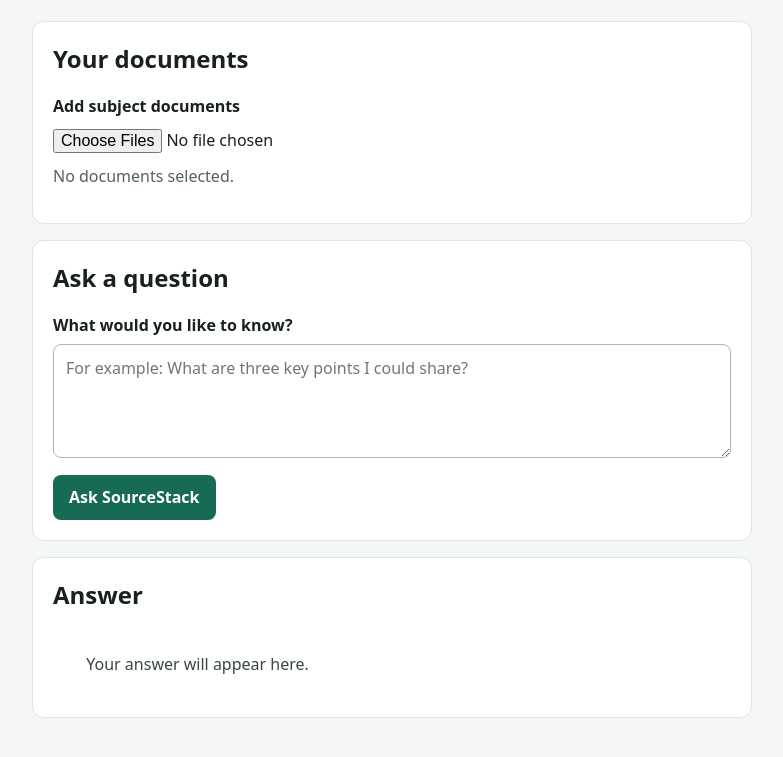
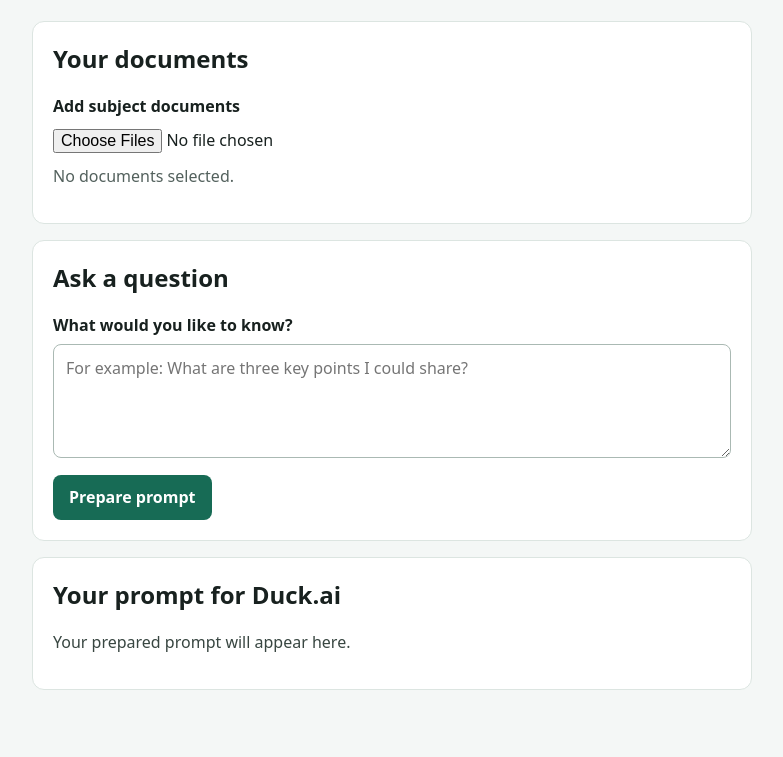
Before and after one commit to thebookkpr/site-pages, a website: page sourcestack/index.html in a window 1280 px wide. Shown: the part 121-878 px from the top of the page, without its empty margins (248-1031 px from the left). Drawn offline with Linux system fonts and the light colour scheme.

Commit message:
Update index.html

```diff
--- a/sourcestack/index.html
+++ b/sourcestack/index.html
@@ -32,15 +32,16 @@
           placeholder="For example: What are three key points I could share?"
           required
         ></textarea>
-        <button type="submit">Ask SourceStack</button>
+        <button type="submit">Prepare prompt</button>
       </form>
     </section>
 
     <section class="panel" aria-labelledby="answer-heading" aria-live="polite">
-      <h2 id="answer-heading">Answer</h2>
-      <div id="answer" class="answer">
-        Your answer will appear here.
-      </div>
+      <h2 id="answer-heading">Your prompt for Duck.ai</h2>
+      <p id="answer" class="answer">Your prepared prompt will appear here.</p>
+      <textarea id="prompt-output" rows="12" readonly hidden></textarea>
+      <button id="copy-prompt" type="button" hidden>Copy prompt</button>
+      <button id="open-duck" type="button" hidden>Open Duck.ai</button>
     </section>
   </main>
 </body>
```
